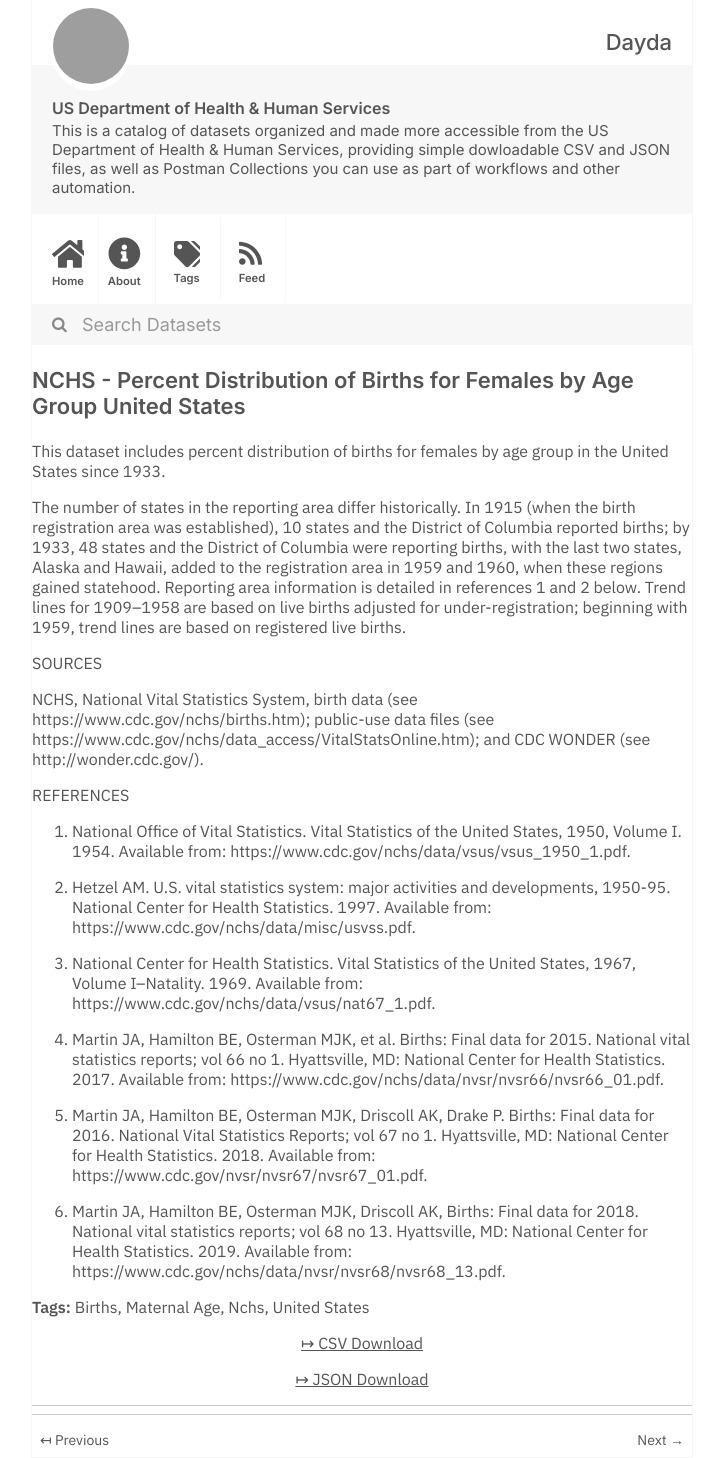
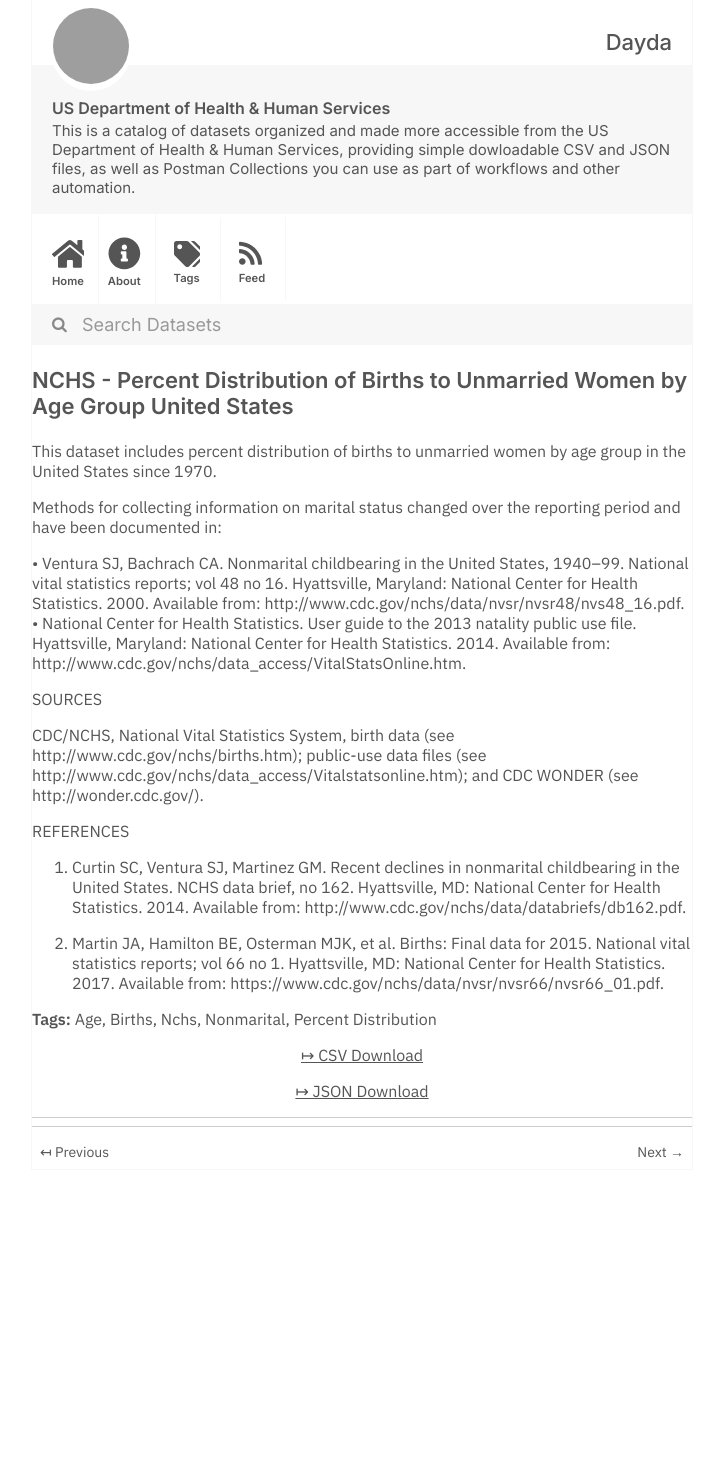
Before and after one commit to dayda-entities/us-department-of-health-and-human-services, a Jekyll site: the page built from _posts/2020-11-10-nchs-percent-distribution-of-b.md, in a window 1280 px wide. Shown: the whole page, without its empty margins (278-999 px from the left). Built offline with Jekyll 4.4.1, drawn with Linux system fonts in a browser that asks for light colours; after the commit the page ends 1170 px from its top, so only the background shows below that; grey boxes are pictures that could not be loaded.

Commit message:
Publish Data

```diff
--- a/_posts/2020-11-10-nchs-percent-distribution-of-b.md
+++ b/_posts/2020-11-10-nchs-percent-distribution-of-b.md
@@ -1,38 +1,36 @@
 ---
-title: NCHS - Percent Distribution of Births for Females by Age Group United States
-created: '2020-11-10T16:18:13.781168'
-modified: '2021-04-17T02:45:02.558263'
+title: >-
+  NCHS - Percent Distribution of Births to Unmarried Women by Age Group United
+  States
+created: '2020-11-10T16:18:13.592167'
+modified: '2021-04-25T19:48:50.106189'
 state: active
 type: dataset
 tags:
+  - Age
   - Births
-  - Maternal Age
   - Nchs
-  - United States
+  - Nonmarital
+  - Percent Distribution
 groups: []
-csv_url: 'https://data.cdc.gov/api/views/isx2-c2ii/rows.csv?accessType=DOWNLOAD'
-json_url: 'https://data.cdc.gov/api/views/isx2-c2ii/rows.json?accessType=DOWNLOAD'
+csv_url: 'https://data.cdc.gov/api/views/hzd8-r9mj/rows.csv?accessType=DOWNLOAD'
+json_url: 'https://data.cdc.gov/api/views/hzd8-r9mj/rows.json?accessType=DOWNLOAD'
 layout: post
 
 ---
-This dataset includes percent distribution of births for females by age group in the United States since 1933.
+This dataset includes percent distribution of births to unmarried women by age group in the United States since 1970.
 
-The number of states in the reporting area differ historically. In 1915 (when the birth registration area was established), 10 states and the District of Columbia reported births; by 1933, 48 states and the District of Columbia were reporting births, with the last two states, Alaska and Hawaii, added to the registration area in 1959 and 1960, when these regions gained statehood. Reporting area information is detailed in references 1 and 2 below. Trend lines for 1909–1958 are based on live births adjusted for under-registration; beginning with 1959, trend lines are based on registered live births.
+Methods for collecting information on marital status changed over the reporting period and have been documented in:
+
+• Ventura SJ, Bachrach CA. Nonmarital childbearing in the United States, 1940–99. National vital statistics reports; vol 48 no 16. Hyattsville, Maryland: National Center for Health Statistics. 2000. Available from: http://www.cdc.gov/nchs/data/nvsr/nvsr48/nvs48_16.pdf.
+• National Center for Health Statistics. User guide to the 2013 natality public use file. Hyattsville, Maryland: National Center for Health Statistics. 2014. Available from: http://www.cdc.gov/nchs/data_access/VitalStatsOnline.htm.
 
 SOURCES
 
-NCHS, National Vital Statistics System, birth data (see https://www.cdc.gov/nchs/births.htm); public-use data files (see https://www.cdc.gov/nchs/data_access/VitalStatsOnline.htm); and CDC WONDER (see http://wonder.cdc.gov/).
+CDC/NCHS, National Vital Statistics System, birth data (see http://www.cdc.gov/nchs/births.htm); public-use data files (see http://www.cdc.gov/nchs/data_access/Vitalstatsonline.htm); and CDC WONDER (see http://wonder.cdc.gov/).
 
 REFERENCES
 
-1. National Office of Vital Statistics. Vital Statistics of the United States, 1950, Volume I. 1954. Available from: https://www.cdc.gov/nchs/data/vsus/vsus_1950_1.pdf.
+1. Curtin SC, Ventura SJ, Martinez GM. Recent declines in nonmarital childbearing in the United States. NCHS data brief, no 162. Hyattsville, MD: National Center for Health Statistics. 2014. Available from: http://www.cdc.gov/nchs/data/databriefs/db162.pdf.
 
-2. Hetzel AM. U.S. vital statistics system: major activities and developments, 1950-95. National Center for Health Statistics. 1997. Available from: https://www.cdc.gov/nchs/data/misc/usvss.pdf.
-
-3. National Center for Health Statistics. Vital Statistics of the United States, 1967, Volume I–Natality. 1969. Available from: https://www.cdc.gov/nchs/data/vsus/nat67_1.pdf.
-
-4. Martin JA, Hamilton BE, Osterman MJK, et al. Births: Final data for 2015. National vital statistics reports; vol 66 no 1. Hyattsville, MD: National Center for Health Statistics. 2017. Available from: https://www.cdc.gov/nchs/data/nvsr/nvsr66/nvsr66_01.pdf.
-
-5. Martin JA, Hamilton BE, Osterman MJK, Driscoll AK, Drake P. Births: Final data for 2016. National Vital Statistics Reports; vol 67 no 1. Hyattsville, MD: National Center for Health Statistics. 2018. Available from: https://www.cdc.gov/nvsr/nvsr67/nvsr67_01.pdf.
-
-6. Martin JA, Hamilton BE, Osterman MJK, Driscoll AK, Births: Final data for 2018. National vital statistics reports; vol 68 no 13. Hyattsville, MD: National Center for Health Statistics. 2019. Available from: https://www.cdc.gov/nchs/data/nvsr/nvsr68/nvsr68_13.pdf.
+2. Martin JA, Hamilton BE, Osterman MJK, et al. Births: Final data for 2015. National vital statistics reports; vol 66 no 1. Hyattsville, MD: National Center for Health Statistics. 2017. Available from: https://www.cdc.gov/nchs/data/nvsr/nvsr66/nvsr66_01.pdf.
```
